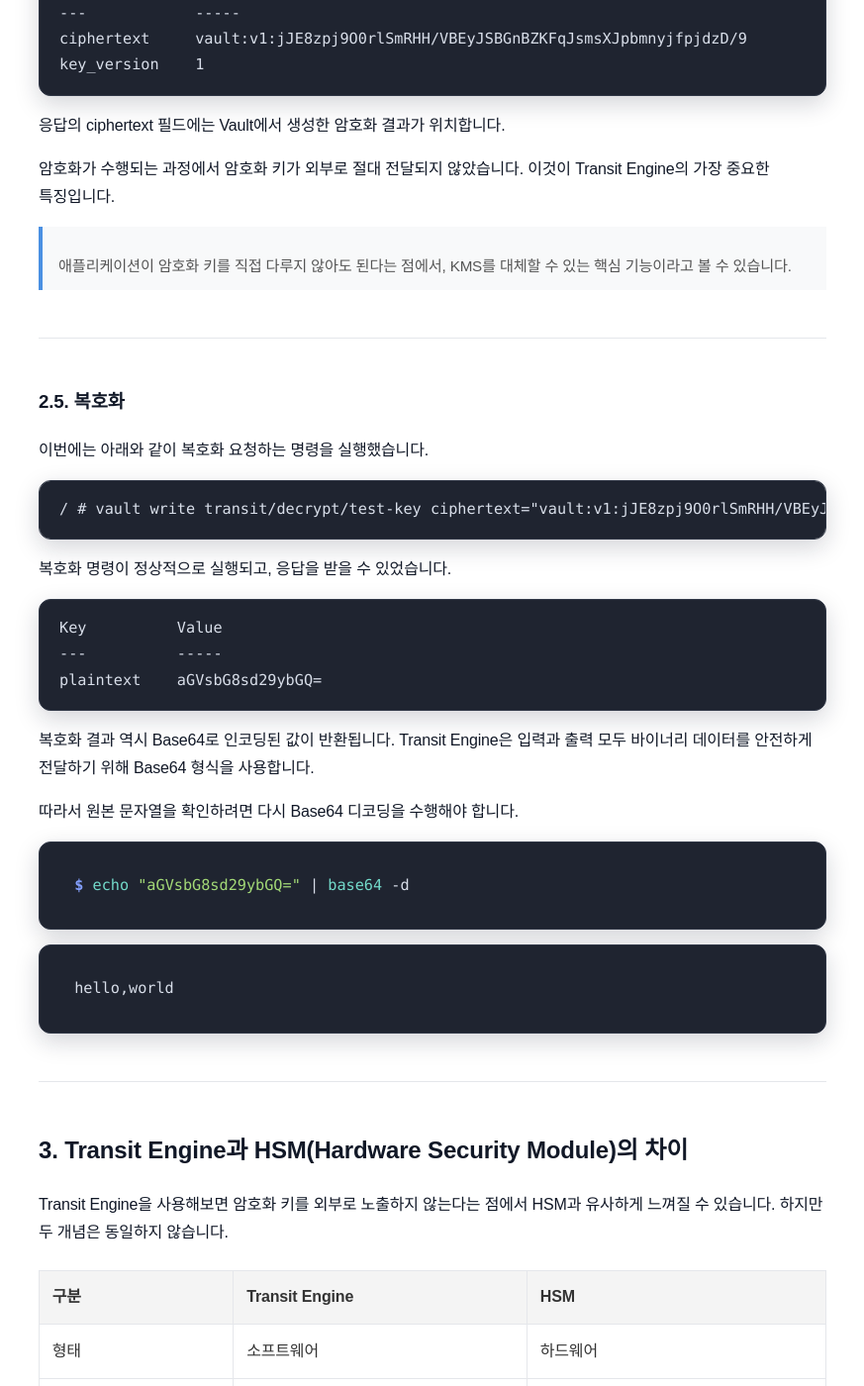
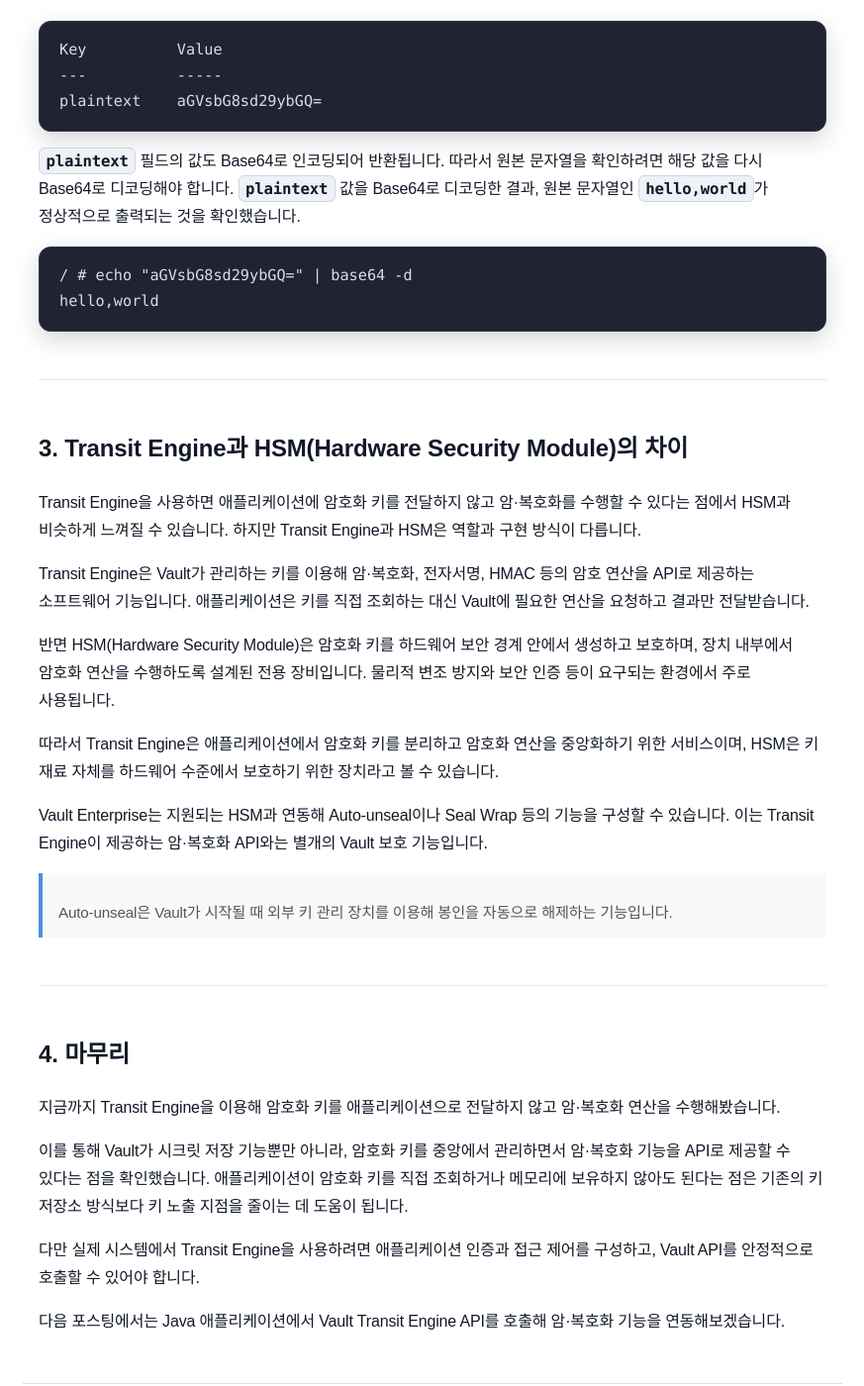
Before and after one commit to sanghoon-lee/sanghoon-lee.github.io, a Jekyll site: the page built from _posts/2026-04-11-vault2.md, in a window 1280 px wide and 1400 px high, scrolled down 5758 px. Shown: the whole window at 99% size, without its empty margins (203-1076 px from the left). Built offline with Jekyll 4.4.1, drawn with Linux system fonts in a browser that asks for light colours; nearby versions of some CDN libraries; comment, search, counter and statistics services are not loaded; some of the changed text lies outside the part shown.

Commit message:
vault kms 3편 포스팅 리라이팅

````diff
--- a/_posts/2026-04-11-vault2.md
+++ b/_posts/2026-04-11-vault2.md
@@ -3,7 +3,7 @@ layout: post
 title: "[토이프로젝트] Vault를 이용한 KMS 대체 검토: (3) Transit Engine을 이용한 암·복호화 실습"
 date: 2026-04-11
 series: vault-kms
-description: HashiCorp Vault의 Transit Engine에 대한 개념을 공부하고, 이를 이용해서 암·복호화 실습하는 과정을 정리한 글입니다.
+description: HashiCorp Vault의 Transit Secrets Engine 개념을 살펴보고, 암호화 키를 생성한 뒤 암·복호화를 직접 실습한 과정을 정리한 글입니다.
 image: /assets/images/hashicorp.jpg
 categories: 토이프로젝트
 tags:
@@ -12,15 +12,13 @@ tags:
   - 자바
 ---
 
-실습을 통해 시크릿 관리 기능을 제공하는 KV Engine을 활용하면 암호화 키를 중앙에서 저장하고 관리하는 기능을 구현할 수 있다는 사실을 확인할 수 있었습니다.
+실습을 통해 시크릿 관리 기능을 제공하는 KV Secrets Engine을 활용하면 암호화 키를 중앙에서 저장하고 관리하는 기능을 구현할 수 있다는 사실을 확인할 수 있었습니다.
 
-단순히 KMS를 암호화 키 저장소 역할로만 사용한다면 이 정도 기능의 구현만으로도 충분할 것입니다.
+KMS를 암호화 키를 보관하고 조회하는 저장소 역할로만 사용한다면, KV Engine으로 유사한 구조를 구현할 수 있습니다. 하지만 이 방식에서는 암호화 키가 결국 애플리케이션으로 전달되므로 키 노출 가능성을 완전히 제거할 수 없습니다.
 
-하지만 이 방식에서는 암호화 키가 결국 애플리케이션으로 전달됩니다. 따라서 암호화 키가 노출될 가능성을 완전히 제거할 수는 없습니다.
+암호화 키의 노출 지점을 줄이려면 애플리케이션이 키를 직접 조회하는 대신, 외부 시스템에 암·복호화를 요청하는 방식을 고려할 수 있습니다.
 
-이러한 이유로 KMS가 직접 암·복호화 연산까지 수행하는 방식이 더 권장됩니다.
-
-Transit Engine은 암호화 키를 생성·관리하고, 이를 이용한 암·복호화 기능을 함께 제공합니다. 따라서 암호화 키를 외부로 노출하지 않으면서 보다 안전한 방식으로 KMS의 핵심 기능을 구현할 수 있을 것으로 보였습니다.
+Vault의 Transit Secrets Engine(이하, "Transit Engine")은 암호화 키를 생성·관리하고, 이를 이용한 암·복호화 기능을 함께 제공합니다. 이를 활용하면 애플리케이션에 암호화 키를 전달하지 않고도 KMS의 주요 기능을 구현할 수 있습니다.
 
 ---
 
@@ -32,50 +30,40 @@ Vault의 Transit Engine은 Vault 내부에 보관하고 있는 암호화 키를
 
 Transit Engine의 동작 구조를 간단하게 표현하면 다음과 같습니다.
 
-```nohighlight
-[애플리케이션]
-       │
-       │ 평문 또는 암호문 전달
-       ▼
-[Vault Transit Engine]
-       │
-       │ Vault 내부 키 사용
-       ▼
-    암·복호화 수행
-       │
-       ▼
-      결과 반환
+```mermaid
+flowchart LR
+    App["애플리케이션"]
+    Transit["Vault Transit Engine"]
+    Key["Vault가 관리하는<br>암호화 키"]
+
+    App -->|"평문 또는 암호문 전달"| Transit
+    Transit -.->|"암·복호화에 사용"| Key
+    Transit -->|"처리 결과 반환"| App
 ```
 
 ---
 
-## 2. 실습 : 암·복호화
+## 2. 실습: 암·복호화
 
-지금까지 Transit Engine의 역할과 동작 방식을 개념적으로 살펴봤습니다.
-
-이제 직접 Transit Engine에서 암호화 키를 생성한 뒤, 실제로 암·복호화 연산이 어떻게 수행되는지 확인해보겠습니다.
-
-실습을 통해 암호화 키가 외부로 노출되지 않은 상태에서도 암·복호화가 가능하다는 점을 확인할 수 있습니다.
+지금까지 Transit Engine의 역할을 개념적으로 살펴봤습니다. 이제 Transit Engine을 활성화하고 암호화 키를 생성한 뒤, 실제로 암·복호화를 수행해보겠습니다.
 
 ---
 
 ### 2.1. 컨테이너 재구성
 
-실습에 앞서 Vault 컨테이너를 조금 수정했습니다.
-
-지난 포스팅에서 트러블슈팅을 위해 환경변수 VAULT_ADDR과 VAULT_TOKEN의 값을 아래와 같이 주입했었습니다.
-
-* VAULT_ADDR=http://127.0.0.1:8200
-* VAULT_TOKEN=root
-
-환경변수 주입을 위해 컨테이너 내부에 접속해야 했습니다. 이렇게 환경변수를 매번 수동으로 설정하는 과정이 번거로웠습니다.
-
-그래서 컨테이너 생성 시점에 환경변수를 함께 설정하도록 기존 컨테이너를 제거하고 다시 구성했습니다.
+현재 Vault는 개발 모드로 실행하고 있습니다. 개발 모드는 데이터를 메모리에 저장하므로 컨테이너를 제거하면 앞서 생성한 Secrets Engine과 시크릿도 함께 사라집니다. 이번 실습은 Transit Engine의 동작을 독립적으로 확인하는 것이 목적이므로 기존 컨테이너를 제거하고 다시 구성했습니다.
 
 **컨테이너 제거**
 ```bash
 $ docker rm -f vault
 ```
+
+지난 포스팅과 달리 이번에는 컨테이너를 생성할 때 `VAULT_ADDR`과 `VAULT_TOKEN` 환경변수를 함께 설정했습니다.
+
+* `VAULT_ADDR=http://127.0.0.1:8200`
+* `VAULT_TOKEN=root`
+
+따라서 컨테이너에 접속할 때마다 `VAULT_ADDR`과 `VAULT_TOKEN`을 별도로 설정하지 않아도 됩니다.
 
 **컨테이너 재구성**
 ```bash
@@ -89,43 +77,41 @@ $ sudo docker run --cap-add=IPC_LOCK -d \
 > hashicorp/vault
 ```
 
-이제는 환경변수 VAULT_ADDR과 VAULT_TOKEN이 컨테이너 생성 시점에 함께 설정되었기 때문에, 컨테이너에 접속할 때마다 별도로 환경변수를 주입할 필요가 없습니다.
+> VAULT_TOKEN=root 설정은 개발 모드에서 CLI 실습을 간단하게 진행하기 위한 것입니다. 운영 환경에서는 root 토큰을 애플리케이션이나 컨테이너 환경변수에 고정해서는 안 되며, 필요한 권한만 부여된 토큰을 안전한 인증 절차를 통해 발급받아야 합니다.
 
 ---
 
 ### 2.2. Transit Engine 활성화
 
-Transit Engine을 사용하기 위해서는 먼저 엔진을 활성화해야 합니다.
-
-엔진을 활성화하려면 Vault CLI를 사용해야 합니다. 지난 포스팅에서 이야기했던 것처럼 호스트에는 CLI가 설치되어 있지 않기 때문에, 컨테이너 내부에 다시 접속했습니다.
+Transit Engine을 활성화하기 위해 컨테이너에 접속했습니다.
 
 ```bash
 $ sudo docker exec -it vault sh
 ```
 
-컨테이너 내부에 접속한 상태에서 아래 명령으로 엔진을 활성화했습니다.
+이어서 다음 명령으로 엔진을 활성화하고, 정상적인 응답을 받을 수 있었습니다.
 
 ```nohighlight
 / # vault secrets enable transit
 ```
 
-그리고 아래와 같은 정상적인 응답을 받을 수 있었습니다.
-
 ```nohighlight
 Success! Enabled the transit secrets engine at: transit/
 ```
 
-Transit Engine이 활성화되면 transit/ 경로 아래에서 암호화 키를 생성하고 암·복호화 기능을 사용할 수 있습니다.
+Transit Engine을 활성화하면 마운트된 `transit/` 경로를 통해 암호화 키를 생성하고 암·복호화 기능을 사용할 수 있습니다.
 
 ---
 
 ### 2.3. 암호화 키 생성
 
+암·복호화 기능을 사용해보기 위해 `test-key`라는 이름의 암호화 키를 생성했습니다.
+
 ```nohighlight
 / # vault write -f transit/keys/test-key
 ```
 
-위 명령어를 사용해서 test-key라는 이름의 암호화 키를 생성했습니다. 키가 정상적으로 생성되고, 아래와 같은 응답을 받을 수 있었습니다.
+암호화 키가 정상적으로 생성되고, 아래와 같은 응답이 반환되었습니다.
 
 ```nohighlight
 Key                       Value
@@ -149,13 +135,13 @@ supports_signing          false
 type                      aes256-gcm96
 ```
 
-Transit Engine에서는 암호화 시점에 알고리즘을 선택하는 방식이 아니라, 키를 생성할 때 알고리즘(type)이 결정됩니다.
+Transit Engine에서 사용하는 암호화 알고리즘은 암호화 요청 시점에 선택하는 것이 아니라, 키를 생성할 때 설정된 키 유형에 따라 결정됩니다.
 
-이후 해당 키를 사용하는 모든 암·복호화는 동일한 알고리즘으로 수행됩니다.
+기본 키 유형은 `aes256-gcm96`입니다. 이는 256비트 AES 키와 96비트 nonce를 사용하는 AES-GCM 방식으로, 데이터의 기밀성뿐만 아니라 변조 여부를 확인할 수 있는 인증 암호화(AEAD) 방식입니다.
 
-기본적으로는 aes256-gcm96 알고리즘이 사용됩니다. 이는 AES-256 기반의 인증 암호화(AEAD) 방식으로 현재 널리 사용되는 안전한 알고리즘 중 하나입니다.
+참고로 키를 생성하는 시점에 `type` 매개변수를 사용해 키 유형을 직접 설정할 수도 있습니다.
 
-아래 명령어처럼 키를 생성하는 시점에 type 변수를 통해 사용하려는 알고리즘을 직접 지정할 수도 있습니다.
+아래는 키 유형을 `aes128-gcm96`으로 설정해서, `test-key-128`이라는 이름으로 암호화 키를 생성하는 예제입니다.
 
 ```nohighlight
 / # vault write -f transit/keys/test-key-128 type=aes128-gcm96
@@ -165,13 +151,13 @@ Transit Engine에서는 암호화 시점에 알고리즘을 선택하는 방식
 
 ### 2.4. 암호화
 
-"hello,world"라는 문자열을 앞에서 생성한 test-key로 암호화해보고 싶었습니다. 그래서 아래와 같이 암호화를 요청하는 명령을 실행했습니다.
+`hello,world`라는 문자열을 앞에서 생성한 `test-key`로 암호화해보고 싶었습니다.
 
 ```nohighlight
 / # vault write transit/encrypt/test-key plaintext="hello,world"
 ```
 
-하지만, 아래와 같은 오류가 발생했습니다.
+하지만, 암호화를 요청하는 명령을 실행하면 아래와 같은 오류가 발생했습니다.
 
 ```nohighlight
 Error writing data to transit/encrypt/test-key: Error making API request.
@@ -181,25 +167,21 @@ Code: 400. Errors:
 
 * illegal base64 data at input byte 5
 ```
----
 
-Vault는 내부적으로 바이너리 데이터를 처리합니다. 따라서 Transit Engine API는 평문을 Base64로 인코딩한 형태의 입력값을 받도록 설계되어 있습니다.
+Transit Engine의 암호화 API는 `plaintext` 필드에 Base64로 인코딩된 값을 전달하도록 정의되어 있습니다. 따라서 일반 문자열을 그대로 전달하면 Vault가 이를 유효한 Base64 데이터로 해석하지 못해 오류가 발생합니다.
 
-Transit Engine의 입력값을 문자열 그대로 전달하면 Base64 디코딩 과정에서 오류가 발생하게 됩니다.
-
-그래서 암호화를 요청할 문자열 "hello,world"를 Base64로 인코딩했습니다.
+그래서 암호화할 `hello,world`를 다음과 같이 Base64로 인코딩해야 했습니다.
 
 ```nohighlight
 / # echo -n "hello,world" | base64
+aGVsbG8sd29ybGQ=
 ```
 
-그리고 다시 암호화를 요청했습니다.
+Base64로 인코딩된 값을 사용해 다시 암호화를 요청하자 정상적으로 결과가 반환되었습니다.
 
 ```nohighlight
 / # vault write transit/encrypt/test-key plaintext="aGVsbG8sd29ybGQ="
 ```
-
-문자열 "hello,world" 대신 Base64로 인코딩된 값(aGVsbG8sd29ybGQ=)을 전달하니 정상적으로 암호화 결과를 얻을 수 있었습니다.
 
 ```nohighlight
 Key            Value
@@ -208,17 +190,16 @@ ciphertext     vault:v1:jJE8zpj9O0rlSmRHH/VBEyJSBGnBZKFqJsmsXJpbmnyjfpjdzD/9
 key_version    1
 ```
 
-응답의 ciphertext 필드에는 Vault에서 생성한 암호화 결과가 위치합니다.
+응답의 `ciphertext` 필드에는 Vault가 생성한 암호문이 반환됩니다.
 
-암호화가 수행되는 과정에서 암호화 키가 외부로 절대 전달되지 않았습니다. 이것이 Transit Engine의 가장 중요한 특징입니다.
+암호화 과정에서 애플리케이션에는 암호화 키가 전달되지 않고 암호문만 반환됩니다. 따라서 애플리케이션이 암호화 키를 직접 조회하거나 메모리에 보유하지 않아도 된다는 점이 Transit Engine의 중요한 특징입니다.
 
-> 애플리케이션이 암호화 키를 직접 다루지 않아도 된다는 점에서, KMS를 대체할 수 있는 핵심 기능이라고 볼 수 있습니다.
 
 ---
 
 ### 2.5. 복호화
 
-이번에는 아래와 같이 복호화 요청하는 명령을 실행했습니다.
+이번에는 앞에서 반환된 암호문을 이용해 복호화를 요청했습니다.
 
 ```nohighlight
 / # vault write transit/decrypt/test-key ciphertext="vault:v1:jJE8zpj9O0rlSmRHH/VBEyJSBGnBZKFqJsmsXJpbmnyjfpjdzD/9"
@@ -232,15 +213,10 @@ Key          Value
 plaintext    aGVsbG8sd29ybGQ=
 ```
 
-복호화 결과 역시 Base64로 인코딩된 값이 반환됩니다. Transit Engine은 입력과 출력 모두 바이너리 데이터를 안전하게 전달하기 위해 Base64 형식을 사용합니다.
+`plaintext` 필드의 값도 Base64로 인코딩되어 반환됩니다. 따라서 원본 문자열을 확인하려면 해당 값을 다시 Base64로 디코딩해야 합니다. `plaintext` 값을 Base64로 디코딩한 결과, 원본 문자열인 `hello,world`가 정상적으로 출력되는 것을 확인했습니다.
 
-따라서 원본 문자열을 확인하려면 다시 Base64 디코딩을 수행해야 합니다.
-
-```bash
-$ echo "aGVsbG8sd29ybGQ=" | base64 -d
-```
-
-```text
+```nohighlight
+/ # echo "aGVsbG8sd29ybGQ=" | base64 -d
 hello,world
 ```
 
@@ -248,33 +224,26 @@ hello,world
 
 ## 3. Transit Engine과 HSM(Hardware Security Module)의 차이
 
-Transit Engine을 사용해보면 암호화 키를 외부로 노출하지 않는다는 점에서 HSM과 유사하게 느껴질 수 있습니다. 하지만 두 개념은 동일하지 않습니다.
+Transit Engine을 사용하면 애플리케이션에 암호화 키를 전달하지 않고 암·복호화를 수행할 수 있다는 점에서 HSM과 비슷하게 느껴질 수 있습니다. 하지만 Transit Engine과 HSM은 역할과 구현 방식이 다릅니다.
 
-| 구분    | Transit Engine | HSM       |
-| ----- | -------------- | --------- |
-| 형태    | 소프트웨어          | 하드웨어      |
-| 키 저장  | Vault 내부       | 물리 장비 내부  |
-| 키 노출  | 없음             | 없음        |
-| 보안 수준 | 높음             | 매우 높음     |
-| 비용    | 낮음             | 높음        |
-| 용도    | 일반 서비스         | 금융/고보안 환경 |
+Transit Engine은 Vault가 관리하는 키를 이용해 암·복호화, 전자서명, HMAC 등의 암호 연산을 API로 제공하는 소프트웨어 기능입니다. 애플리케이션은 키를 직접 조회하는 대신 Vault에 필요한 연산을 요청하고 결과만 전달받습니다.
 
-Transit Engine은 HSM과 동일한 개념이라기보다는, HSM 없이도 암호화 키를 외부로 노출하지 않고 암·복호화 기능을 제공하는 소프트웨어 기반 구현에 가깝습니다.
+반면 HSM(Hardware Security Module)은 암호화 키를 하드웨어 보안 경계 안에서 생성하고 보호하며, 장치 내부에서 암호화 연산을 수행하도록 설계된 전용 장비입니다. 물리적 변조 방지와 보안 인증 등이 요구되는 환경에서 주로 사용됩니다.
 
-필요한 경우 Vault는 HSM과 결합하여 더 높은 보안 수준을 확보할 수 있습니다.
+따라서 Transit Engine은 애플리케이션에서 암호화 키를 분리하고 암호화 연산을 중앙화하기 위한 서비스이며, HSM은 키 재료 자체를 하드웨어 수준에서 보호하기 위한 장치라고 볼 수 있습니다.
 
-Transit Engine은 KMS 기능을 제공하는 소프트웨어이고, HSM은 암호화 키를 물리적으로 보호하는 하드웨어 장치라는 차이가 있습니다.
+Vault Enterprise는 지원되는 HSM과 연동해 Auto-unseal이나 Seal Wrap 등의 기능을 구성할 수 있습니다. 이는 Transit Engine이 제공하는 암·복호화 API와는 별개의 Vault 보호 기능입니다.
+
+> Auto-unseal은 Vault가 시작될 때 외부 키 관리 장치를 이용해 봉인을 자동으로 해제하는 기능입니다.
 
 ---
 
 ## 4. 마무리
 
-Transit Engine을 사용해서 암호화 키를 외부로 전달하지 않고, 암·복호화 연산을 직접 수행해봤습니다.
+지금까지 Transit Engine을 이용해 암호화 키를 애플리케이션으로 전달하지 않고 암·복호화 연산을 수행해봤습니다.
 
-이를 통해 Vault가 단순한 시크릿 관리 기능을 넘어 KMS의 핵심 기능까지 제공할 수 있다는 사실도 확인했습니다.
+이를 통해 Vault가 시크릿 저장 기능뿐만 아니라, 암호화 키를 중앙에서 관리하면서 암·복호화 기능을 API로 제공할 수 있다는 점을 확인했습니다. 애플리케이션이 암호화 키를 직접 조회하거나 메모리에 보유하지 않아도 된다는 점은 기존의 키 저장소 방식보다 키 노출 지점을 줄이는 데 도움이 됩니다.
 
-KV Engine과 Transit Engine만으로도 일반적인 KMS가 제공하는 주요 기능 대부분을 구현할 수 있다는 확신을 얻을 수 있었습니다.
+다만 실제 시스템에서 Transit Engine을 사용하려면 애플리케이션 인증과 접근 제어를 구성하고, Vault API를 안정적으로 호출할 수 있어야 합니다.
 
-다만 실제 시스템에 적용하기 위해서는 애플리케이션이 Vault API를 호출할 수 있어야 합니다.
-
-다음 포스팅에서는 Java 애플리케이션에서 Vault Transit Engine을 연동하는 방법을 알아보도록 하겠습니다.
+다음 포스팅에서는 Java 애플리케이션에서 Vault Transit Engine API를 호출해 암·복호화 기능을 연동해보겠습니다.
````
Also changed, not shown: _posts/2026-07-15-tostring.md (+2 -2 lines).
